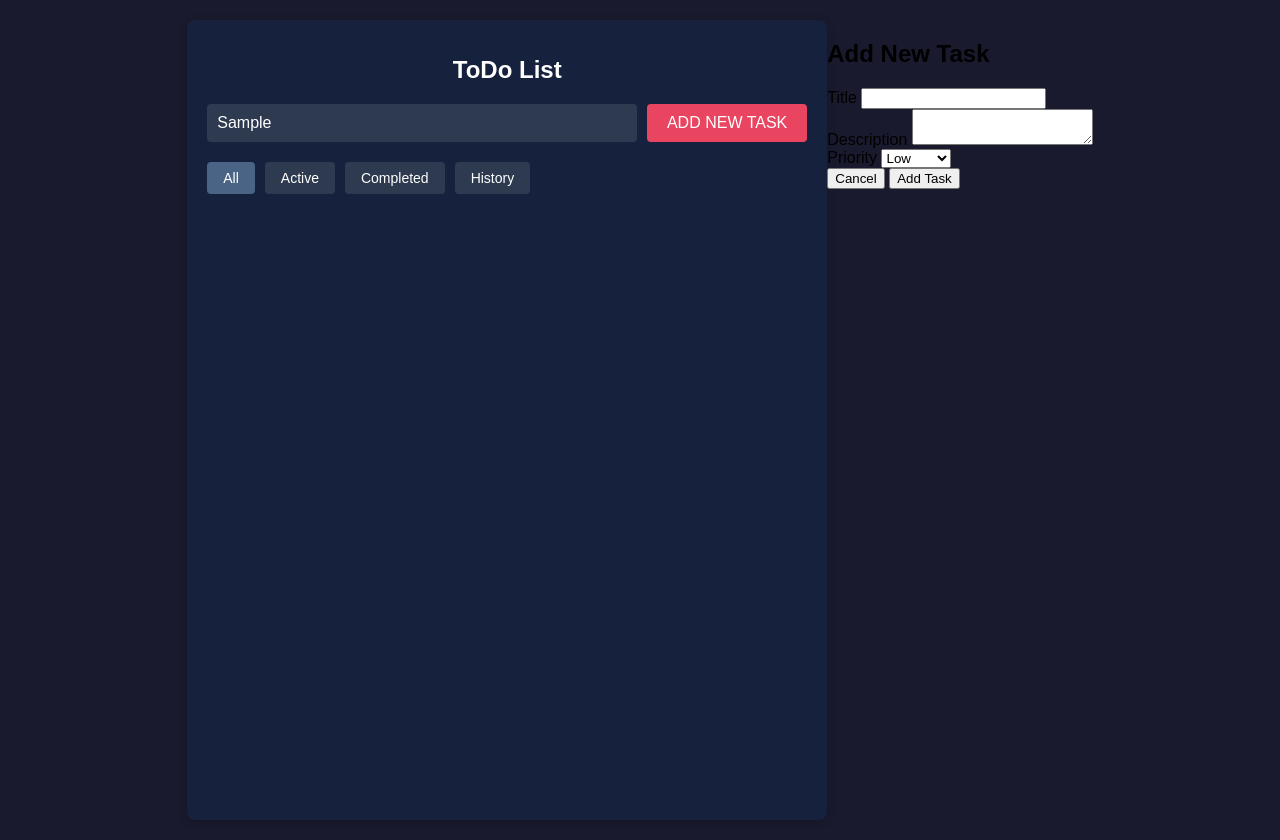
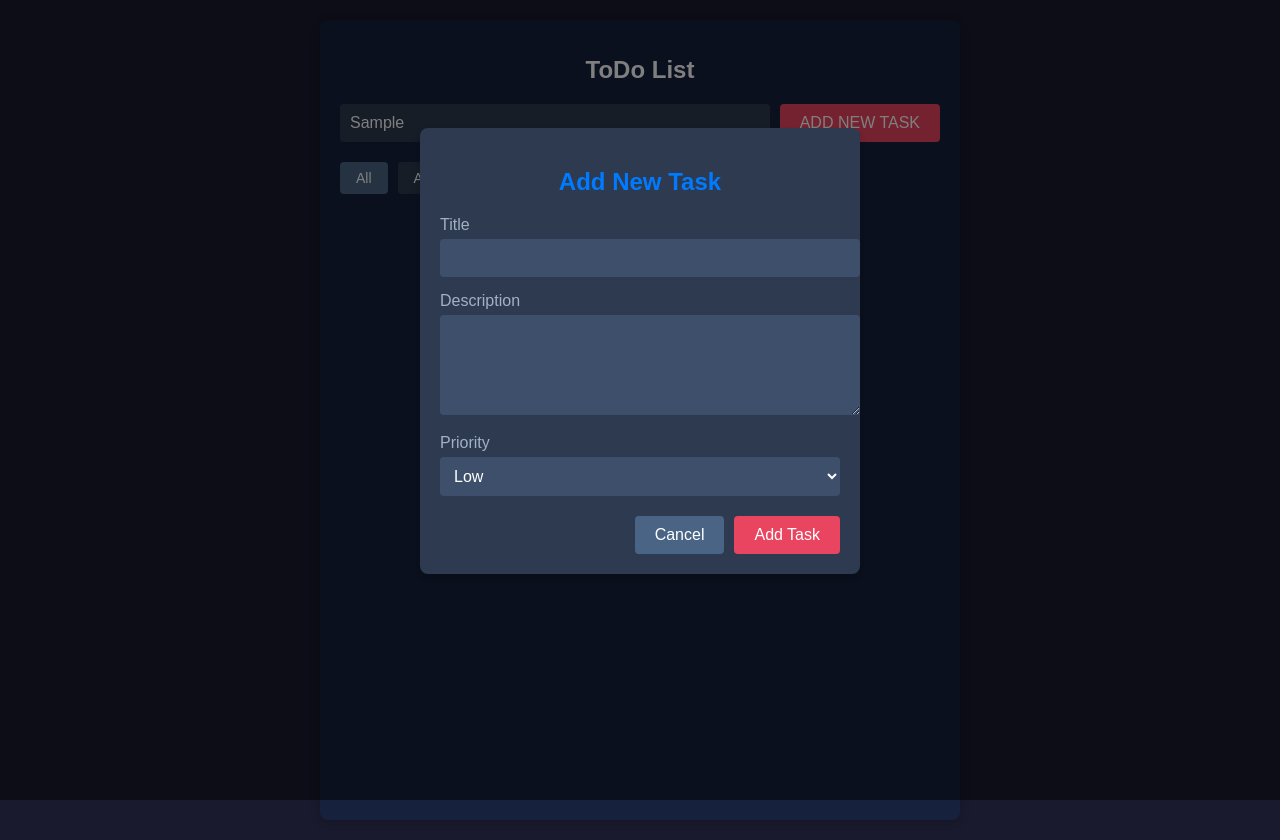
Before and after one commit to Stephan-23/ToDoList, a website: page public/index.html in a window 1280 px wide. Both pictures are taken after typing "Sample" into the empty fields and a click on the button "ADD NEW TASK". Drawn offline with Linux system fonts and the light colour scheme.

Commit message:
making the add me button work.

```diff
--- a/public/index.html
+++ b/public/index.html
@@ -51,6 +51,6 @@
     </div>
   </div>
 
-  <script src="script.js"></script>
+  <script src="javascript.js"></script>
 </body>
 </html>
--- a/public/javascript.js
+++ b/public/javascript.js
@@ -0,0 +1,21 @@
+
+//show or hide the addtask model
+function showAddTaskModal() {
+    document.getElementById("addTaskModal").style.display = "block";
+  }
+
+  function hideAddTaskModal() {
+    document.getElementById("addTaskModal").style.display = "none";
+  }
+
+
+// Event listeners
+document.getElementById("addTaskBtn").addEventListener("click", showAddTaskModal);
+document.getElementById("cancelTaskBtn").addEventListener("click", hideAddTaskModal);
+document.getElementById("addTaskModalBtn").addEventListener("click", hideAddTaskModal); // Temporarily just hides the modal
+document.getElementById("searchInput").addEventListener("keypress", function (e) {
+  if (e.key === "Enter") {
+    // Optionally, trigger search functionality here (to be implemented)
+    console.log("Search pressed:", document.getElementById("searchInput").value);
+  }
+});
--- a/public/styles.css
+++ b/public/styles.css
@@ -163,3 +163,94 @@ body {
   .deleted .task-actions {
     display: none; /* Hide actions for deleted tasks */
   }
+
+  /* Modal Styling */
+  .modal {
+    display: none;
+    position: fixed;
+    top: 0;
+    left: 0;
+    width: 100%;
+    height: 100%;
+    background-color: rgba(0, 0, 0, 0.5);
+    z-index: 1000;
+  }
+
+  .modal-content {
+    background-color: #2d3a4f;
+    margin: 10% auto; /* Adjusted from 15% to 10% to move the modal up */
+    padding: 20px;
+    border-radius: 8px;
+    width: 90%;
+    max-width: 400px;
+    box-shadow: 0 4px 8px rgba(0, 0, 0, 0.2);
+    position: relative;
+  }
+
+  .modal-content h2 {
+    color: #007bff; /* Blue for "Add New Task" title */
+    text-align: center;
+    margin-bottom: 20px;
+  }
+
+  .form-group {
+    margin-bottom: 15px;
+  }
+
+  .form-group label {
+    display: block;
+    margin-bottom: 5px;
+    color: #a2b1c6;
+  }
+
+  .form-group input,
+  .form-group textarea,
+  .form-group select {
+    width: 100%;
+    padding: 10px;
+    font-size: 16px;
+    border: none;
+    border-radius: 4px;
+    background-color: #3d4f6a;
+    color: white;
+    outline: none;
+  }
+
+  .form-group textarea {
+    height: 80px;
+    resize: vertical;
+  }
+
+  .modal-actions {
+    display: flex;
+    gap: 10px;
+    justify-content: flex-end;
+    margin-top: 20px;
+  }
+
+  .modal-actions button {
+    padding: 10px 20px;
+    border: none;
+    border-radius: 4px;
+    cursor: pointer;
+    font-size: 16px;
+    transition: background-color 0.3s;
+  }
+
+  .modal-actions button:first-child {
+    background-color: #4a6485;
+    color: white;
+  }
+
+  .modal-actions button:first-child:hover {
+    background-color: #3d4f6a;
+  }
+
+  .modal-actions button:last-child {
+    background-color: #e94560;
+    color: white;
+  }
+
+  .modal-actions button:last-child:hover {
+    background-color: #d13450;
+  }
```
